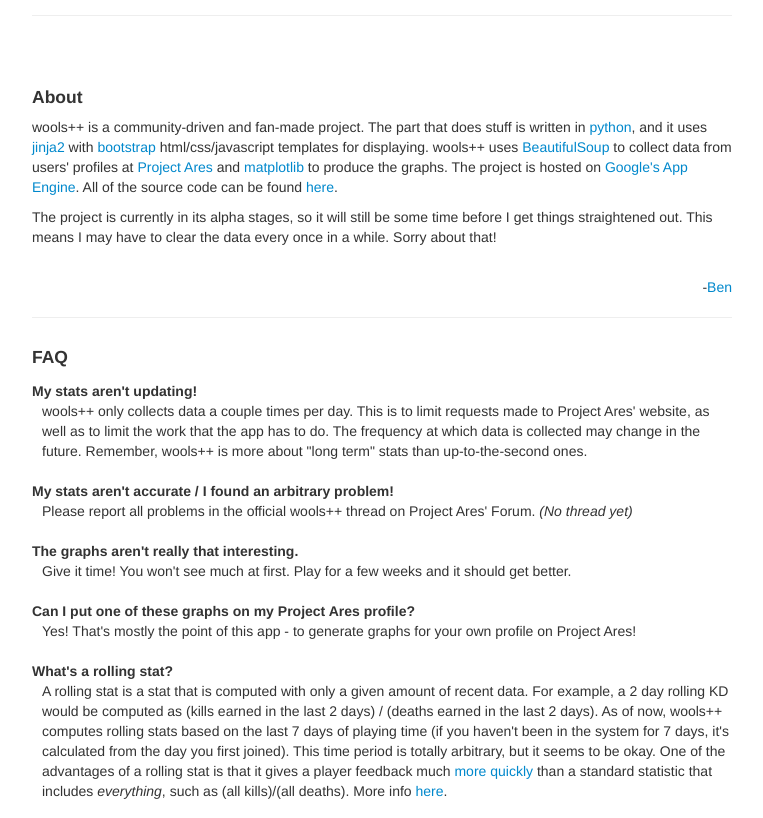
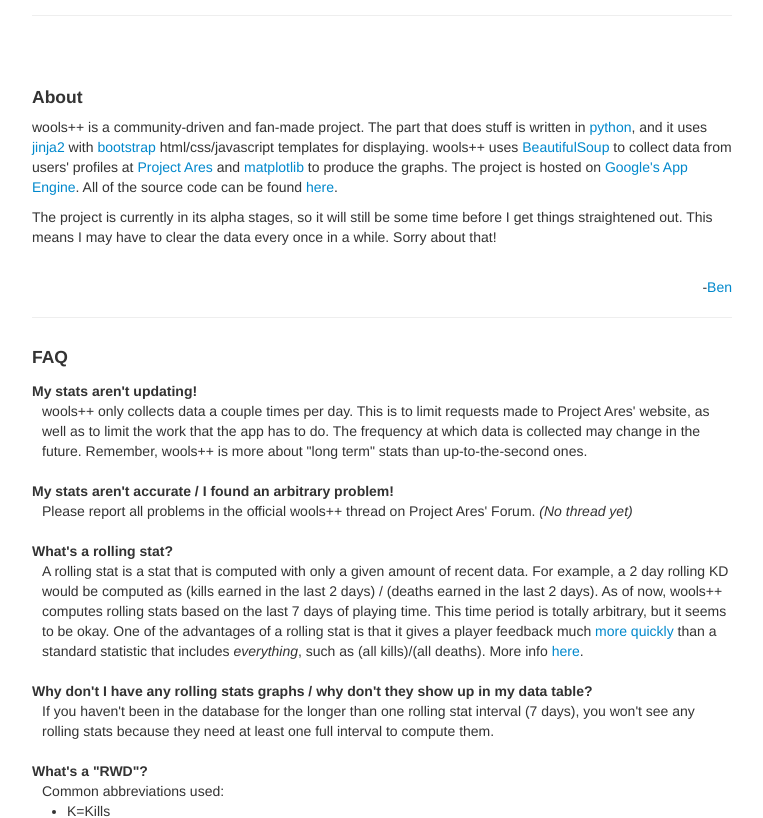
Before and after one commit to bcbwilla/WoolsPlusPlus, a plain HTML site: page src/views/about.html in a window 1280 px wide. Shown: the part 85-903 px from the top of the page, without its empty margins (258-1021 px from the left). Drawn offline with Linux system fonts and the light colour scheme.

Commit message:
cleaned up FAQs

```diff
--- a/src/views/about.html
+++ b/src/views/about.html
@@ -109,23 +109,19 @@
           		<dd>Please report all problems in the official wools++ thread on Project Ares' Forum. <em>(No thread yet)</em> </dd>
           	</dl>
           	<dl>
-          		<dt>The graphs aren't really that interesting.</dt>
-          		<dd>Give it time!  You won't see much at first.  Play for a few weeks and it should get better.</dd>
-          	</dl>
-            <dl>
-          		<dt>Can I put one of these graphs on my Project Ares profile?</dt>
-          		<dd>Yes!  That's mostly the point of this app - to generate graphs for your own profile on Project Ares!</dd>
-          	</dl>
-          	<dl>
           		<dt>What's a rolling stat?</dt>
           		<dd>A rolling stat is a stat that is computed with only a given amount of recent data.  For example, a 2 day
           			rolling KD would be computed as (kills earned in the last 2 days) / (deaths earned in the last 2 days).  As of
-          			now, wools++ computes rolling stats based on the last 7 days of playing time (if you haven't
-          			been in the system for 7 days, it's calculated from the day you first joined).  This time period is
+          			now, wools++ computes rolling stats based on the last 7 days of playing time.  This time period is
           			totally arbitrary, but it seems to be okay.  One of the advantages of a rolling stat is that it gives a player
           			feedback much <a href="http://www.electronexchange.net/2013/03/video-game-math-kd-ratio-lag/">more quickly</a>
           			than a standard statistic that includes <em>everything</em>, such as (all kills)/(all deaths).
           			More info <a href="http://en.wikipedia.org/wiki/Moving_average">here</a>. </dd>
+          	</dl>
+          	 <dl>
+          		<dt>Why don't I have any rolling stats graphs / why don't they show up in my data table?</dt>
+          		<dd>If you haven't been in the database for the longer than one rolling stat interval (7 days), you won't see
+          			any rolling stats because they need at least one full interval to compute them. </dd>
           	</dl>
           	<dl>
           		<dt>What's a "RWD"?</dt>
@@ -143,6 +139,10 @@
           			Most stats are computed as something/deaths.  So, KD would be kills/deaths.  "RWD" means "rolling wools deaths"
           			or (wools gotten in the past 14 days)/(deaths in the past 14 days)
           			</dd>
+          	</dl>
+          	 <dl>
+          		<dt>Can I put one of these graphs on my Project Ares profile?</dt>
+          		<dd>Yes!  That's mostly the point of this app - to generate graphs for your own profile on Project Ares!</dd>
           	</dl>
           </p>
         </div>
```
